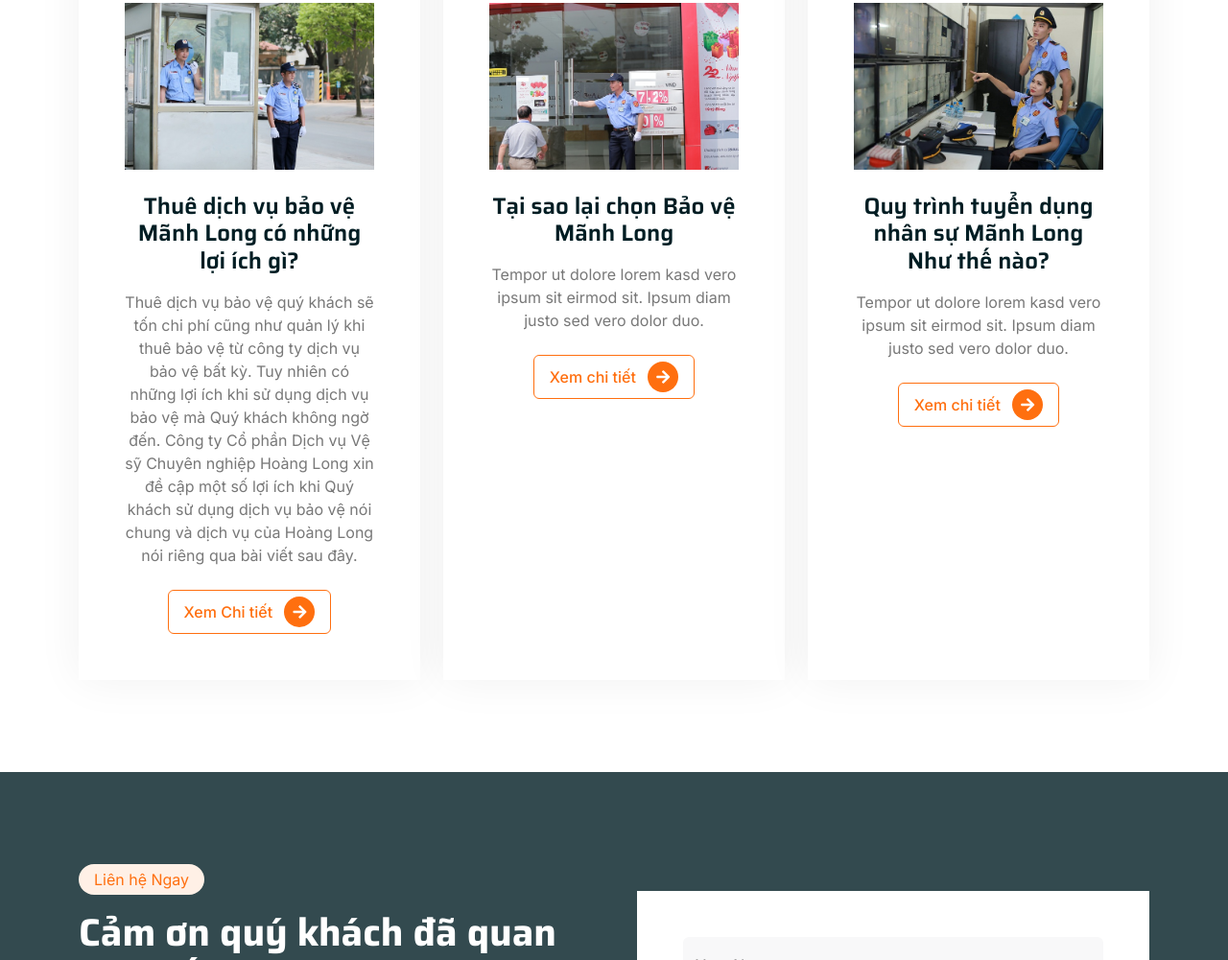
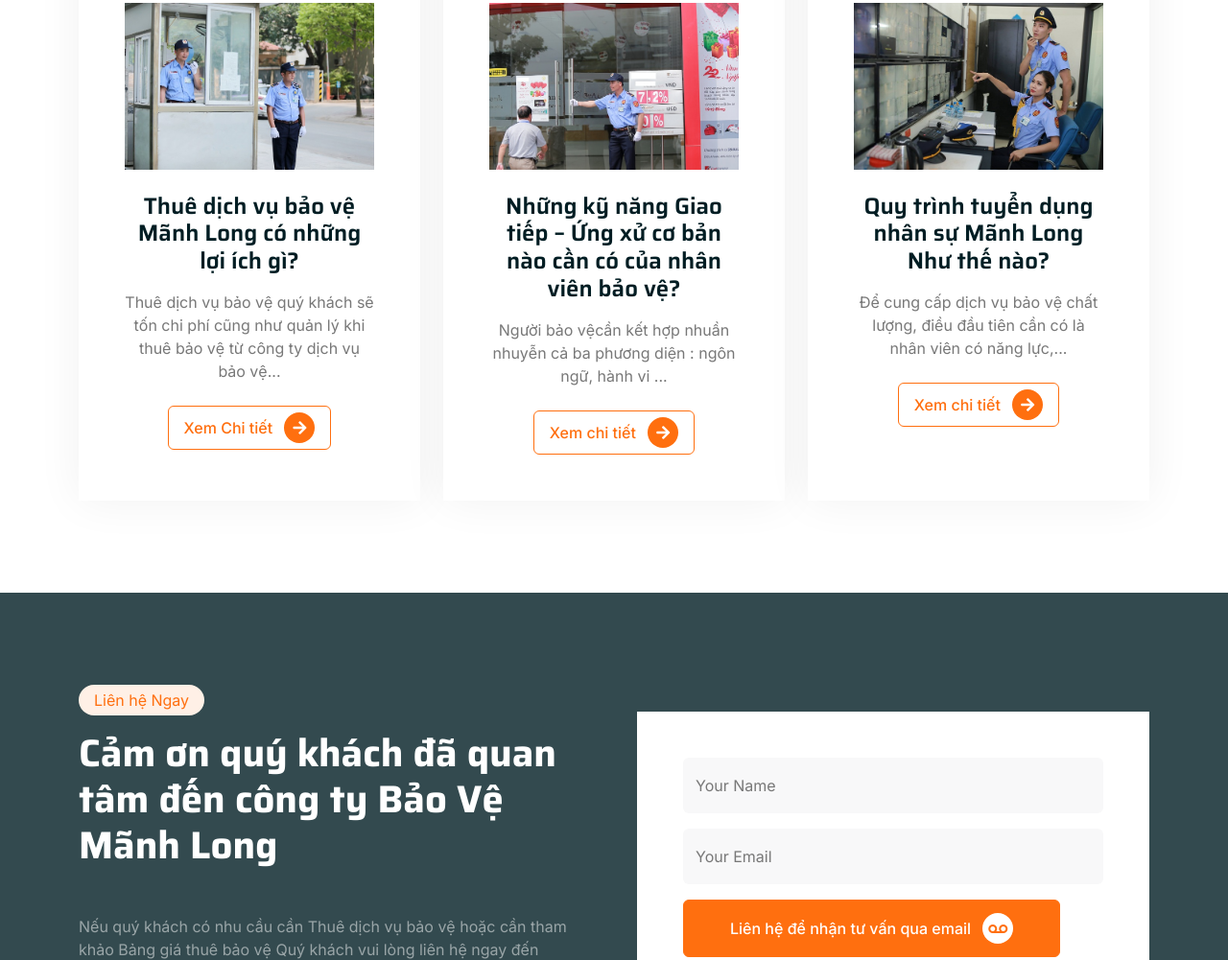
Before and after one commit to MINH2K1/manhlong, a plain HTML site: page index.html in a window 1280 px wide. Shown: the part 3413-4414 px from the top of the page at 96% size. Drawn offline with nearby package versions, Linux system fonts and the light colour scheme.

Commit message:
xssss
ssss

```diff
--- a/index.html
+++ b/index.html
@@ -463,10 +463,7 @@
                         <h4 class="mb-3">Thuê dịch vụ bảo vệ Mãnh Long có những lợi ích gì?</h4>
                         <p class="mb-4">
                             Thuê dịch vụ bảo vệ quý khách sẽ tốn chi phí cũng như quản lý khi thuê bảo vệ từ công ty
-                            dịch vụ bảo vệ bất kỳ. Tuy nhiên có những lợi ích khi sử dụng dịch vụ bảo vệ mà Quý khách
-                            không ngờ đến. Công ty Cổ phần Dịch vụ Vệ sỹ Chuyên nghiệp Hoàng Long xin đề cập một số lợi
-                            ích khi Quý khách sử dụng dịch vụ bảo vệ nói chung và dịch vụ của Hoàng Long nói riêng qua
-                            bài viết sau đây.
+                            dịch vụ bảo vệ...
                         </p>
                         <a class="btn btn-outline-primary px-3" href="">
                             Xem Chi tiết
@@ -479,9 +476,9 @@
                 <div class="col-lg-4 col-md-6 wow fadeInUp" data-wow-delay="0.3s">
                     <div class="service-item bg-white text-center h-100 p-4 p-xl-5">
                         <img class="img-fluid mb-4" src="img/icon2.png" alt="">
-                        <h4 class="mb-3">Tại sao lại chọn Bảo vệ Mãnh Long</h4>
-                        <p class="mb-4">Tempor ut dolore lorem kasd vero ipsum sit eirmod sit. Ipsum diam justo sed vero
-                            dolor duo.</p>
+                        <h4 class="mb-3">Những kỹ năng Giao tiếp – Ứng xử cơ bản nào cần có của nhân viên bảo vệ?</h4>
+                        <p class="mb-4">Người bảo vệcần kết hợp nhuần nhuyễn cả ba phương diện : ngôn ngữ, hành vi
+                            ...</p>
                         <a class="btn btn-outline-primary px-3" href="">
                             Xem chi tiết
                             <div class="d-inline-flex btn-sm-square bg-primary text-white rounded-circle ms-2">
@@ -494,8 +491,8 @@
                     <div class="service-item bg-white text-center h-100 p-4 p-xl-5">
                         <img class="img-fluid mb-4" src="img/icon3.png" alt="">
                         <h4 class="mb-3">Quy trình tuyển dụng nhân sự Mãnh Long Như thế nào?</h4>
-                        <p class="mb-4">Tempor ut dolore lorem kasd vero ipsum sit eirmod sit. Ipsum diam justo sed vero
-                            dolor duo.</p>
+                        <p class="mb-4">Để cung cấp dịch vụ bảo vệ chất lượng, điều đầu tiên cần có là nhân viên có năng
+                            lực,...</p>
                         <a class="btn btn-outline-primary px-3" href="">
                             Xem chi tiết
                             <div class="d-inline-flex btn-sm-square bg-primary text-white rounded-circle ms-2">
@@ -653,6 +650,7 @@
                 </div>
             </div>
         </div>
+    </div>
     <!-- Footer End -->
 
 
```
Also changed, not shown: Blog.html (+3 -5 lines), about.html (+2 -2 lines). Lines whose indentation alone changed are shown as unchanged.
